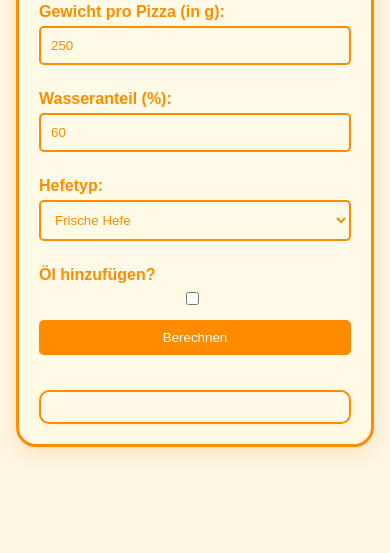
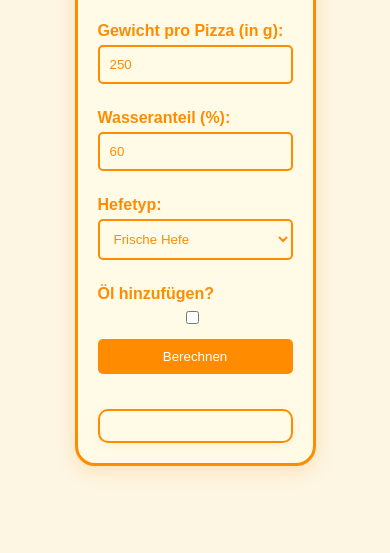
Before and after one commit to LeonKaraus/Portfolio-Leon-Karaus, a plain HTML site: page PizzaRechner/Rechner.html in a window 390 px wide. Shown: the part 291-844 px from the top of the page. Drawn offline with Linux system fonts and the light colour scheme.

Commit message:
Add files via upload

```diff
--- a/PizzaRechner/style.css
+++ b/PizzaRechner/style.css
@@ -13,7 +13,7 @@ body {
 
 .container {
   width: 80%;
-  max-width: 400px;
+  max-width: 500px;
   padding: 20px;
   border-radius: 20px;
   background-color: #fffbe7;
@@ -90,3 +90,10 @@ button:hover {
   margin: 5px 0;
   font-weight: bold;
 }
+
+@media (max-width: 750px) {
+  .container {
+    width: 50%;
+    max-width: 300px;
+  }
+}
```
